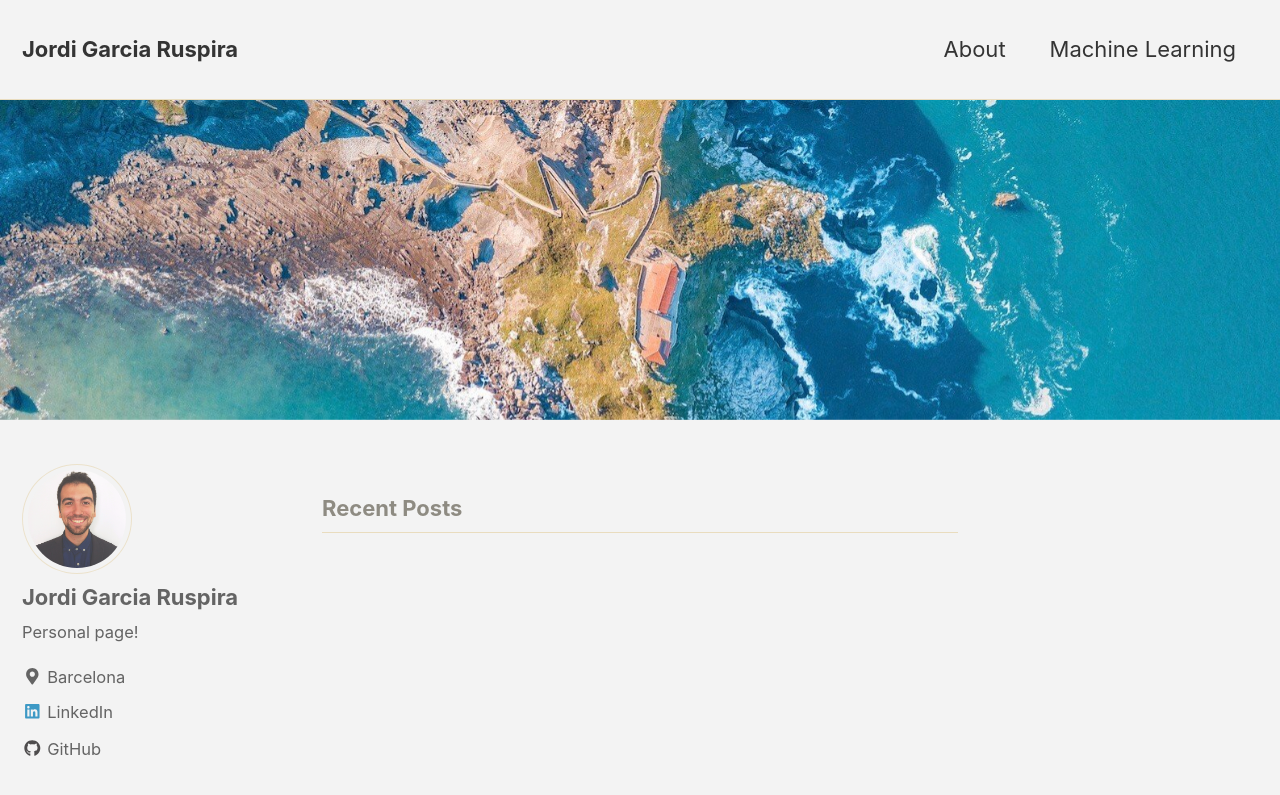
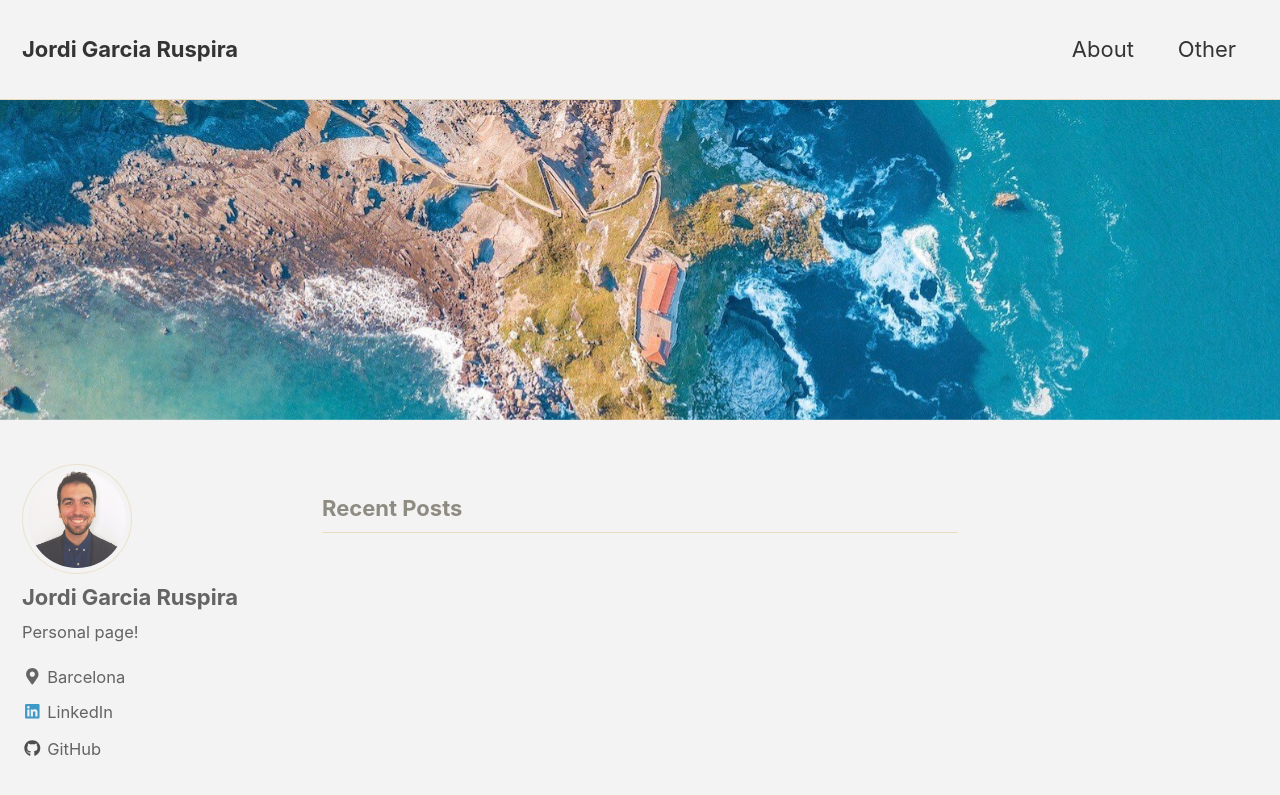
Before and after one commit to JordiRuspira/jordiruspira.github.io, a Jekyll site: the page built from index.html, in a window 1280 px wide and 900 px high. Shown: the top 795 px of the window. Built offline with Jekyll 4.4.1, drawn with Linux system fonts in a browser that asks for light colours; nearby versions of some CDN libraries; the list of posts is cut into pages by our own code.

Commit message:
Update navigation.yml

```diff
--- a/_data/navigation.yml
+++ b/_data/navigation.yml
@@ -2,8 +2,8 @@
 main:
   - title: "About"
     url: /about/
-  - title: "Machine Learning"
-    url: /machine-learning/
+  - title: "Other"
+    url: /other/
   # - title: "About"
   #   url: https://mmistakes.github.io/minimal-mistakes/about/
   # - title: "Sample Posts"
```
